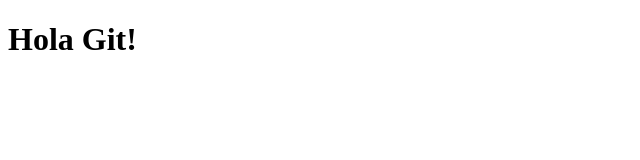
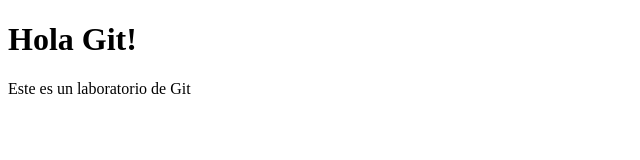
Before and after one commit to iredi812/0.Laboratorio-Git, a plain HTML site: page index.html in a window 1280 px wide. Shown: the whole page, without its empty margins (0-640 px from the left). Drawn offline with Linux system fonts and the light colour scheme.

Commit message:
Añadimos etiqueta <p>

```diff
--- a/index.html
+++ b/index.html
@@ -9,6 +9,7 @@
 
 <body>
     <h1>Hola Git!</h1>
+    <p>Este es un laboratorio de Git</p>
 </body>
 
 </html>
```
Also changed, not shown: 1 other file.
